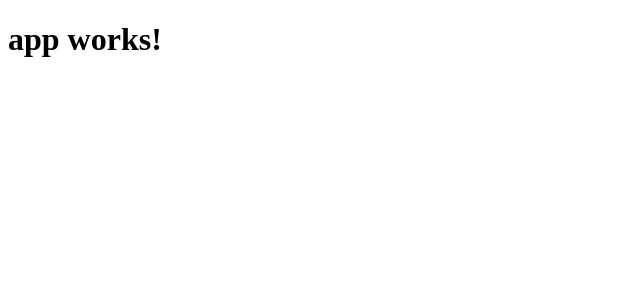
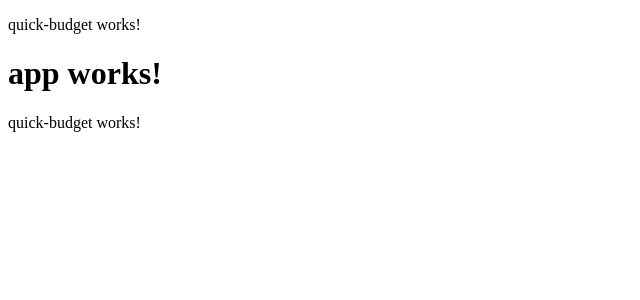
Before and after one commit to jsantoru/quick-budget, an Angular app: page / in a window 1280 px wide. Shown: the top 300 px of the page, without its empty margins (0-640 px from the left). Built offline with nearby package versions, Linux system fonts and the light colour scheme.

Commit message:
initial quick budget component and routing setup

```diff
--- a/src/app/app.component.html
+++ b/src/app/app.component.html
@@ -1,3 +1,5 @@
+<app-quick-budget></app-quick-budget>
 <h1>
   {{title}}
 </h1>
+<router-outlet></router-outlet>
--- /dev/null
+++ b/src/app/app.routes.ts
@@ -0,0 +1,8 @@
+import { Routes, RouterModule } from '@angular/router';
+import { QuickBudgetComponent } from './quick-budget/quick-budget.component';
+
+const appRoutes: Routes = [
+  { path: '', component: QuickBudgetComponent},
+];
+
+export const routing = RouterModule.forRoot(appRoutes);
--- /dev/null
+++ b/src/app/quick-budget/quick-budget.component.html
@@ -0,0 +1,3 @@
+<p>
+  quick-budget works!
+</p>
--- /dev/null
+++ b/src/app/quick-budget/quick-budget.component.ts
@@ -0,0 +1,15 @@
+import { Component, OnInit } from '@angular/core';
+
+@Component({
+  selector: 'app-quick-budget',
+  templateUrl: './quick-budget.component.html',
+  styleUrls: ['./quick-budget.component.css']
+})
+export class QuickBudgetComponent implements OnInit {
+
+  constructor() { }
+
+  ngOnInit() {
+  }
+
+}
```
Also changed, not shown: src/app/app.module.ts (+7 -2 lines), src/app/quick-budget/quick-budget.component.css (added), 1 other file (tests, documents, lock files or other folders).
